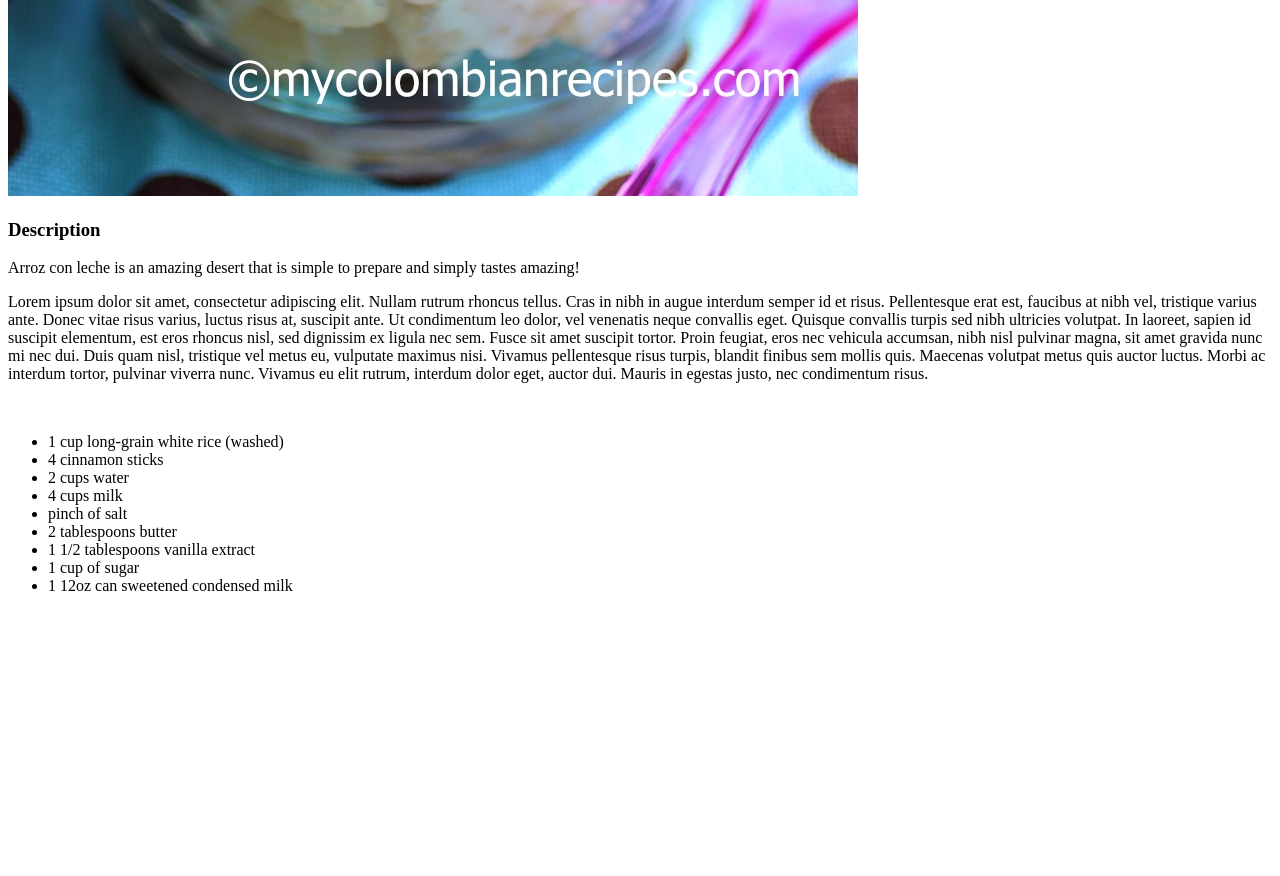
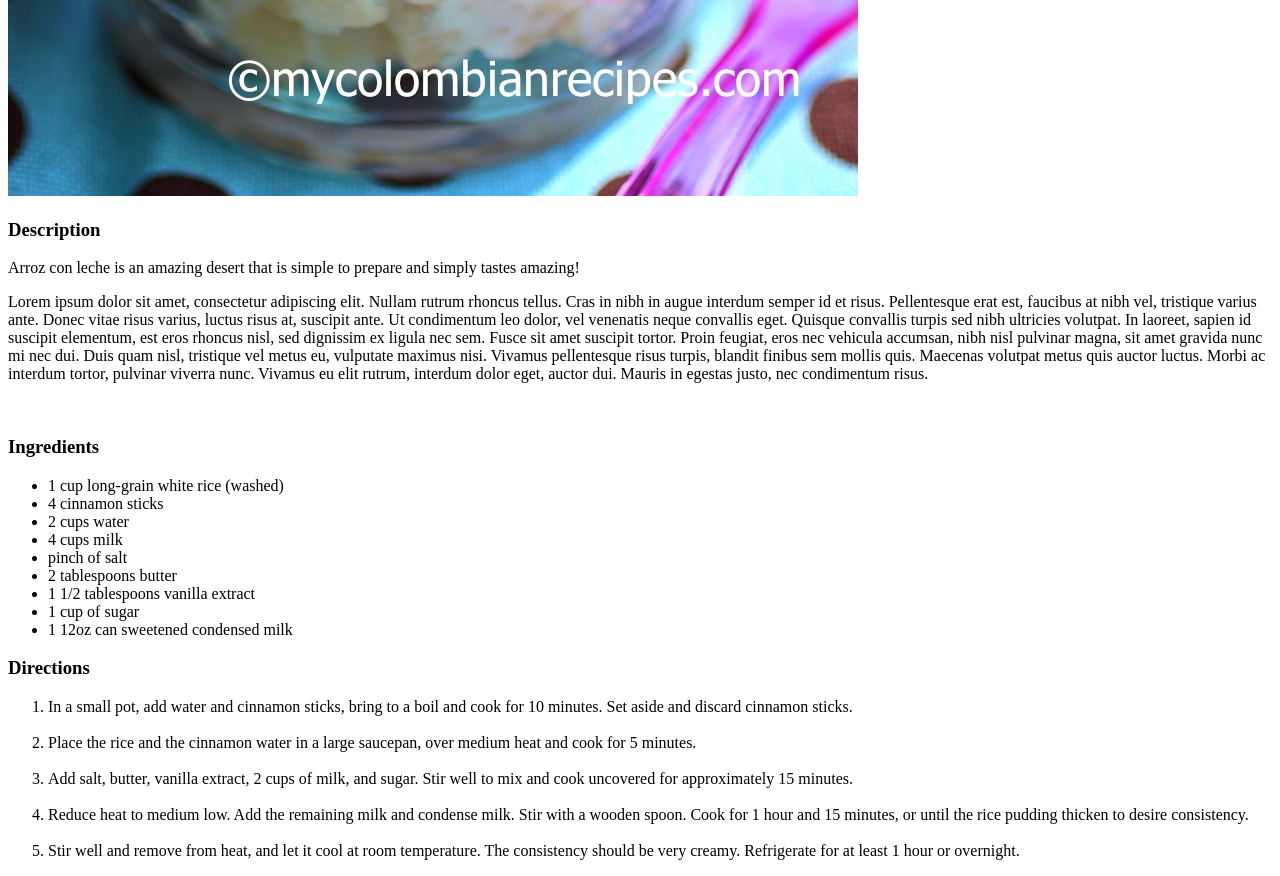
Before and after one commit to zemphon/odin-recipes, a plain HTML site: page recipes/arroz-con-leche.html in a window 1280 px wide. Shown: the part 1159-2035 px from the top of the page. Before the commit the page ends 1770 px from the top, so only its background shows below. Drawn offline with Linux system fonts and the light colour scheme.

Commit message:
add directions and order list with the instructions

```diff
--- a/recipes/arroz-con-leche.html
+++ b/recipes/arroz-con-leche.html
@@ -14,6 +14,7 @@
 
     <br>
 
+    <h3>Ingredients</h3>
     <ul>
         <li>1 cup long-grain white rice (washed)</li>
         <li>4 cinnamon sticks</li>
@@ -25,5 +26,29 @@
         <li>1 cup of sugar</li>
         <li>1 12oz can sweetened condensed milk</li>
     </ul>
+
+    <h3>Directions</h3>
+    <ol>
+        <li>
+            In a small pot, add water and cinnamon sticks, bring to a boil and cook for 10 minutes.
+            Set aside and discard cinnamon sticks.
+        </li>
+        <br>
+        <li>
+            Place the rice and the cinnamon water in a large saucepan, over medium heat and cook for 5 minutes.
+        </li>
+        <br>
+        <li>
+            Add salt, butter, vanilla extract, 2 cups of milk, and sugar. Stir well to mix and cook uncovered for approximately 15 minutes.
+        </li>
+        <br>
+        <li>
+            Reduce heat to medium low. Add the remaining milk and condense milk. Stir with a wooden spoon. Cook for 1 hour and 15 minutes, or until the rice pudding thicken to desire consistency.
+        </li>
+        <br>
+        <li>
+            Stir well and remove from heat, and let it cool at room temperature. The consistency should be very creamy. Refrigerate for at least 1 hour or overnight.
+        </li>
+    </ol>
 </body>
 </html>
```
